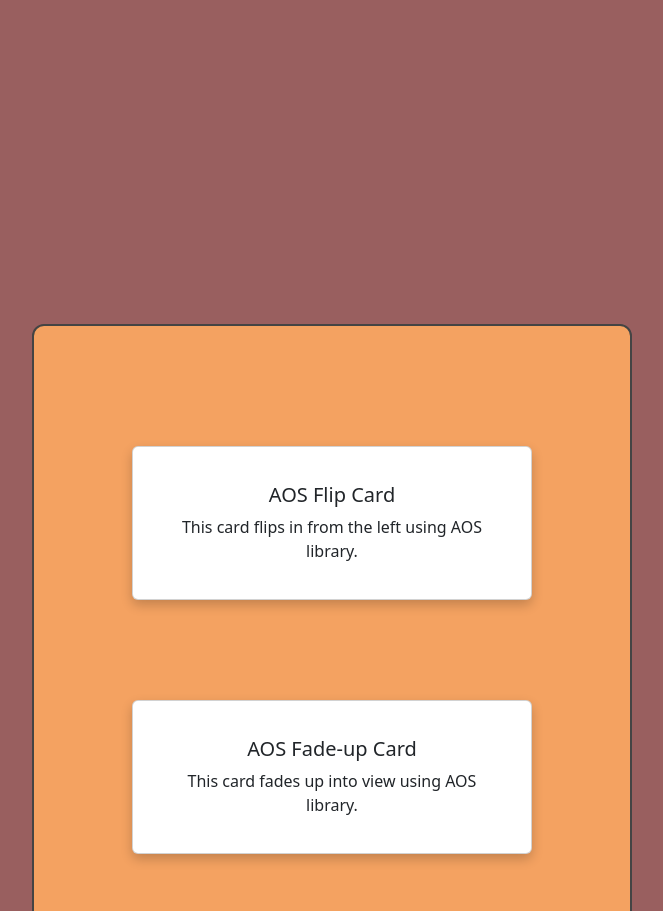
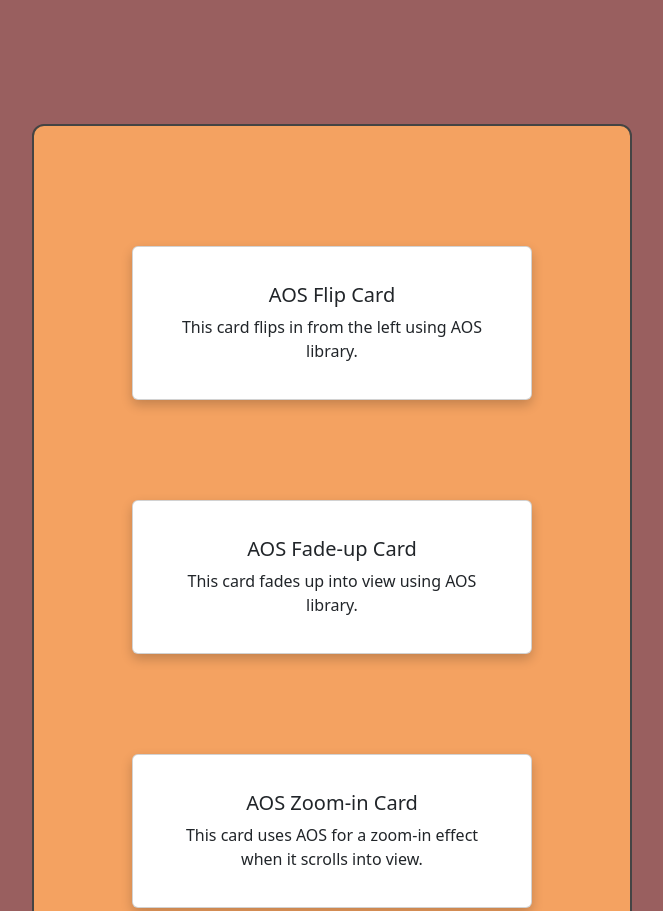
Before and after one commit to brandonsilvi/COMP001B.Week6LectureActivity, a plain HTML site: page index.html in a window 1280 px wide. Shown: the part 700-1611 px from the top of the page, without its empty margins (308-971 px from the left). Drawn offline with nearby package versions, Linux system fonts and the light colour scheme.

Commit message:
adjusted the styling and cleaned up body margin and margin size bor the aos-section

```diff
--- a/style.css
+++ b/style.css
@@ -2,8 +2,7 @@ body {
     background-color: rgb(153, 95, 95) !important;
     text-align: center;
     padding: 10px;
-    margin-left: 20px;
-    margin-right: auto;
+    margin: 0 auto;
 }
 .section {
     margin: 40px auto;
@@ -23,7 +22,7 @@ body {
     background-color: #ef2f2f;
 }
 .aos-section {
-    margin: 500px auto;
+    margin: 300px auto;
     padding: 20px;
     max-width: 600px;
     border: 2px solid #444;
```
